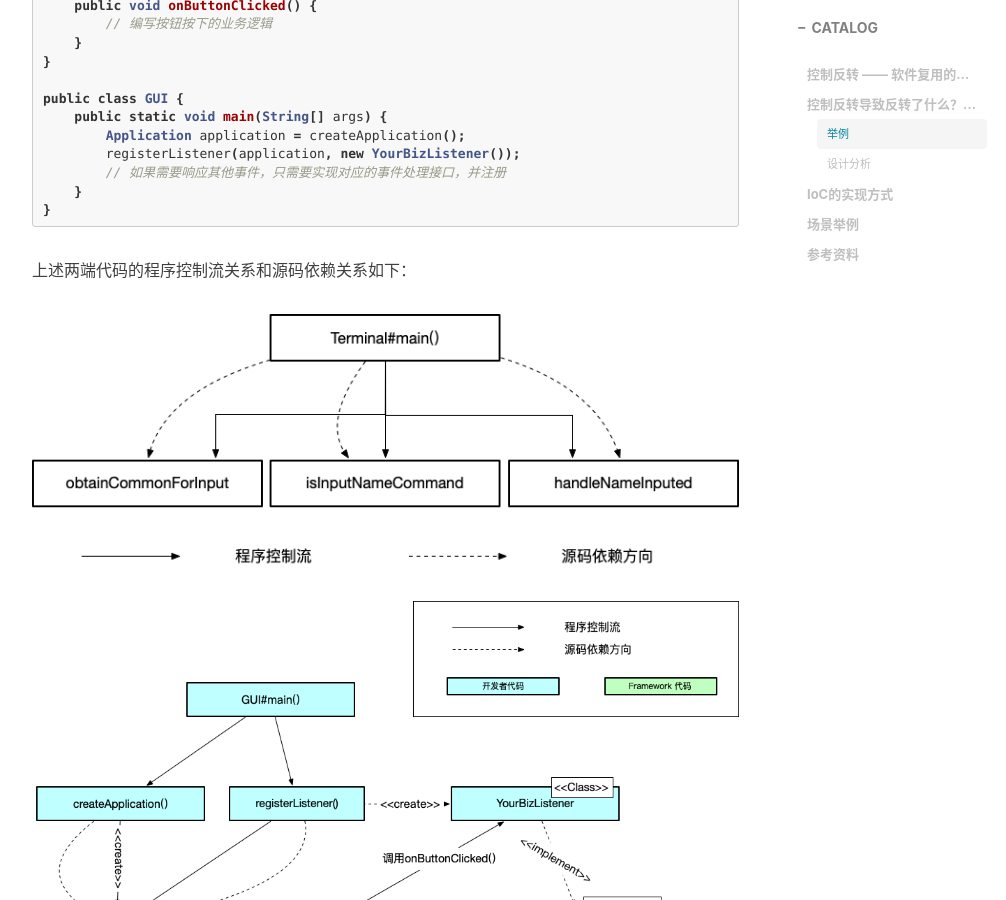
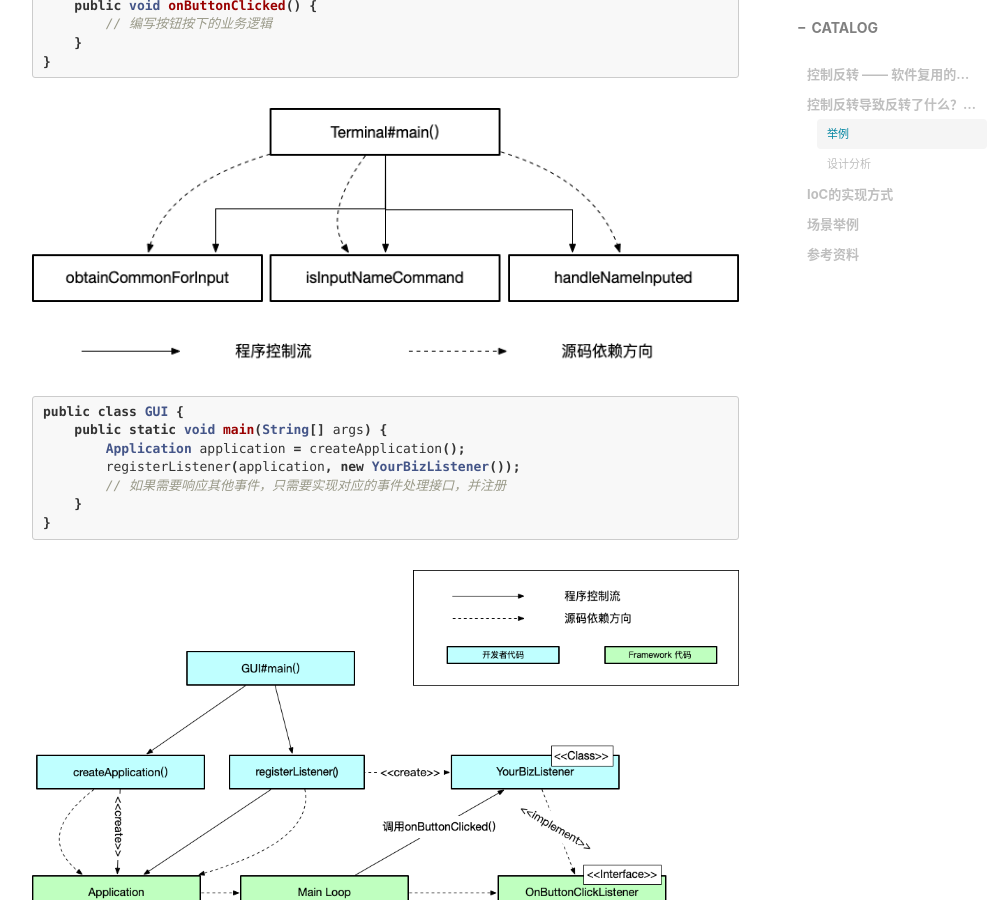
Before and after one commit to MiJack/mijack.github.io, a Jekyll site: the page built from _posts/2020-06-14-What-is-the-inversion-of-control.md, in a window 1280 px wide and 900 px high, scrolled down 1817 px. Shown: the whole window, without its empty margins (233-1239 px from the left). Built offline with Jekyll 4.4.1, drawn with Linux system fonts in a browser that asks for light colours; nearby versions of some CDN libraries; comment, search, counter and statistics services are not loaded.

Commit message:
update _posts/2020-06-14-What-is-the-inversion-of-control.md

````diff
--- a/_posts/2020-06-14-What-is-the-inversion-of-control.md
+++ b/_posts/2020-06-14-What-is-the-inversion-of-control.md
@@ -48,7 +48,10 @@ public class YourBizListener extends OnButtonClickListener {
         // 编写按钮按下的业务逻辑
     }
 }
+```
+![](/imgs/the-program-dependency-for-terminal.png)
 
+```java
 public class GUI {
     public static void main(String[] args) {
         Application application = createApplication();
@@ -57,10 +60,6 @@ public class GUI {
     }
 }
 ```
-上述两端代码的程序控制流关系和源码依赖关系如下：
-
-![](/imgs/the-program-dependency-for-terminal.png)
-
 ![](/imgs/the-program-dependency-for-GUI.png)
 
 ### 设计分析
````
